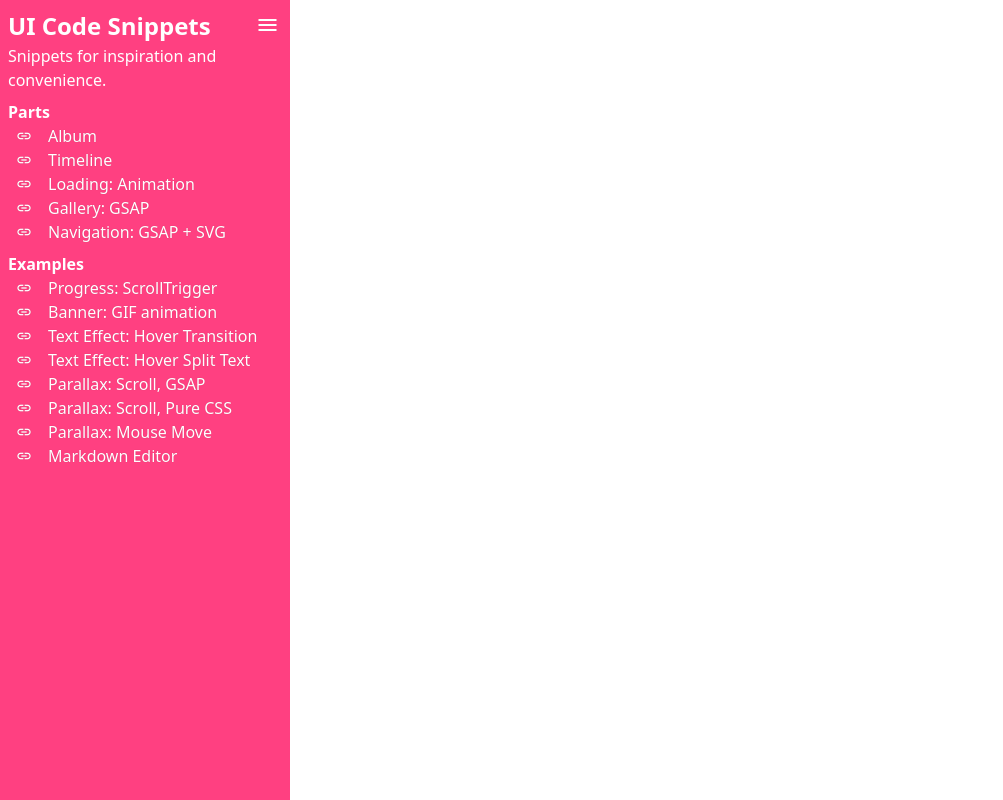
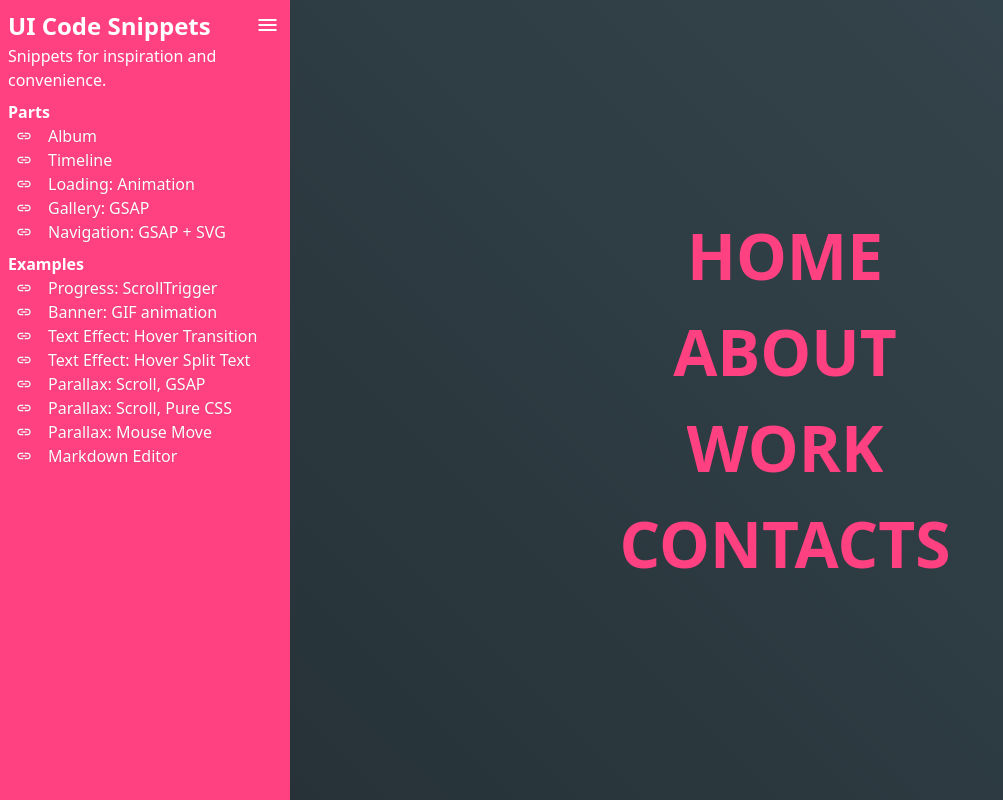
Before and after one commit to zfanli/ui, a Vue app: page /#/text-effect-hover-split-text in a window 1280 px wide. Shown: the whole page, without its empty margins (0-1003 px from the left). Built offline with nearby package versions, Linux system fonts and the light colour scheme.

Commit message:
Add new text effect demo

```diff
--- a/src/router/index.js
+++ b/src/router/index.js
@@ -75,6 +75,14 @@ const routes = [
       ),
   },
   {
+    path: "/text-effect-hover-split-text",
+    name: "TextEffectHoverSplitText",
+    component: () =>
+      import(
+        /* webpackChunkName: "text-effect-hover-split-text" */ "../views/TextEffectHoverSplitText.vue"
+      ),
+  },
+  {
     path: "/parallax-pure-css",
     name: "ParallaxPureCss",
     component: () =>
--- /dev/null
+++ b/src/views/TextEffectHoverSplitText.vue
@@ -0,0 +1,112 @@
+<template>
+  <div class="wrapper">
+    <div class="menu">
+      <div v-for="item in menu" :key="item.name" class="menu-item">
+        {{ item.name }}
+        <span class="mask">{{ item.name }}</span>
+        <span class="mask">
+          <span>{{ item.name }}</span>
+        </span>
+      </div>
+    </div>
+  </div>
+</template>
+
+<script>
+export default {
+  data() {
+    return {
+      menu: [
+        { name: "Home" },
+        { name: "About" },
+        { name: "Work" },
+        { name: "Contacts" },
+      ],
+    };
+  },
+};
+</script>
+
+<style lang="scss" scoped>
+$font-size: 4rem;
+$font-color: #ff4081;
+$perspective: 60rem;
+$divide-height: 4px;
+$divide-position: 49%;
+
+.wrapper {
+  background: linear-gradient(45deg, #263238, #37474f);
+  perspective: $perspective;
+  transform-style: preserve-3d;
+  transform: perspective($perspective);
+  display: flex;
+  justify-content: center;
+  align-items: center;
+
+  .menu {
+    display: flex;
+    flex-direction: column;
+    align-items: center;
+    text-transform: uppercase;
+    text-align: center;
+
+    .menu-item {
+      cursor: pointer;
+      color: transparent;
+      position: relative;
+      font-size: $font-size;
+      font-weight: bold;
+
+      &::before {
+        content: "";
+        display: block;
+        position: absolute;
+        top: $divide-position - 0.1;
+        left: -10%;
+        right: -10%;
+        background-color: $font-color;
+        height: $divide-height;
+        border-radius: $divide-height;
+        transform: scale(0);
+        transition: all 0.8s cubic-bezier(0.15, 1, 0.4, 1);
+        z-index: 1;
+      }
+
+      .mask {
+        display: block;
+        height: $divide-position;
+        overflow: hidden;
+        position: absolute;
+        top: 0;
+        color: $font-color;
+        transition: all 0.8s cubic-bezier(0.15, 1, 0.4, 1);
+      }
+
+      .mask + .mask {
+        top: $divide-position - 0.1;
+        height: 100 - $divide-position + 0.1;
+
+        span {
+          display: block;
+          transform: translateY(-$divide-position);
+        }
+      }
+
+      &:hover {
+        &::before {
+          transform: scale(1);
+        }
+
+        .mask {
+          color: white;
+          transform: skew(12deg) translateX(4px);
+        }
+
+        .mask + .mask {
+          transform: skew(12deg) translateX(-4px);
+        }
+      }
+    }
+  }
+}
+</style>
```
